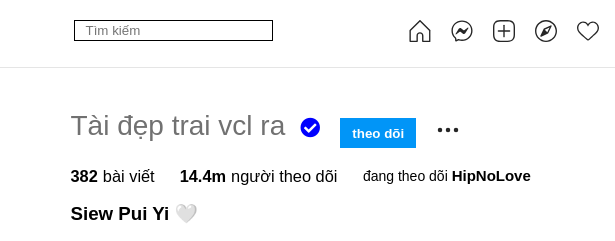
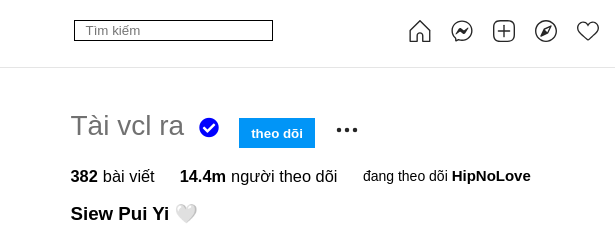
Before and after one commit to TheTaiDev/instagram_page, a plain HTML site: page index.html in a window 1280 px wide. Shown: the top 241 px of the page, 403-1018 px from the left. Drawn offline with Linux system fonts and the light colour scheme.

Commit message:
Update index.html

```diff
--- a/index.html
+++ b/index.html
@@ -146,7 +146,7 @@
           </div>
           <div class="profile_title l-8 m-4 c-10.5">
             <div class="title_name">
-              <a href="" class="title_name_link">Tài đẹp trai vcl ra</a>
+              <a href="" class="title_name_link">Tài  vcl ra</a>
               <i class="info__heading-name-icon fas fa-check-circle"></i>
               <button class="button_inbox">theo dõi</button>
               <svg
```
